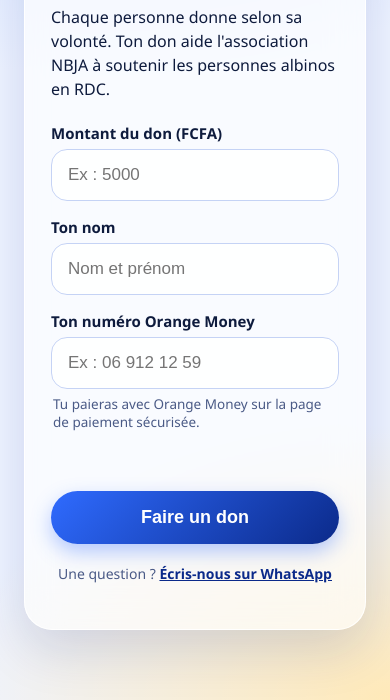
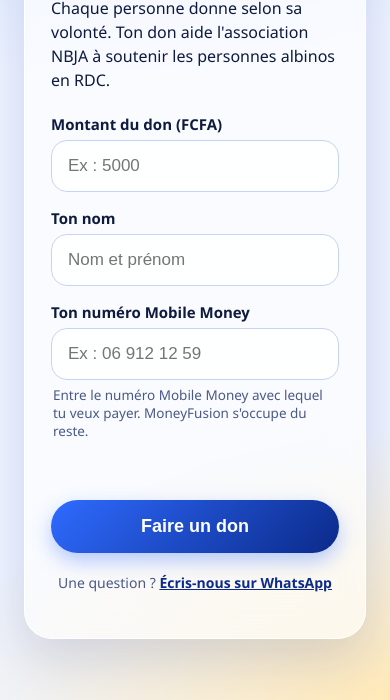
Before and after one commit to tekaanita/anbja-site, a plain HTML site: page don.html in a window 390 px wide. Shown: the part 144-844 px from the top of the page. Drawn offline with Linux system fonts and the light colour scheme.

Commit message:
Update labels and error messages for Mobile Money

```diff
--- a/don.html
+++ b/don.html
@@ -43,9 +43,9 @@
     <label for="nom">Ton nom</label>
     <input id="nom" name="nom" type="text" autocomplete="name" placeholder="Nom et prénom" required>
 
-    <label for="tel">Ton numéro Orange Money</label>
+    <label for="tel">Ton numéro Mobile Money</label>
     <input id="tel" name="tel" type="tel" inputmode="tel" autocomplete="tel" placeholder="Ex : 06 912 12 59" required>
-    <p class="aide">Tu paieras avec Orange Money sur la page de paiement sécurisée.</p>
+    <p class="aide">Entre le numéro Mobile Money avec lequel tu veux payer. MoneyFusion s'occupe du reste.</p>
 
     <p id="erreur" role="alert" aria-live="polite"></p>
     <button id="bouton" type="submit">Faire un don</button>
@@ -69,7 +69,7 @@
 
     if (!montant || montant < 100) { erreur.textContent = "Entre un montant d'au moins 100 FCFA."; return; }
     if (!nom) { erreur.textContent = "Entre ton nom."; return; }
-    if (tel.replace(/\D/g, "").length < 8) { erreur.textContent = "Entre un numéro Orange Money valide."; return; }
+    if (tel.replace(/\D/g, "").length < 8) { erreur.textContent = "Entre un numéro Mobile Money valide."; return; }
 
     bouton.disabled = true;
     bouton.textContent = "Ouverture du paiement…";
```
